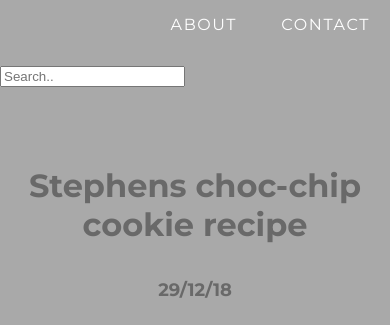
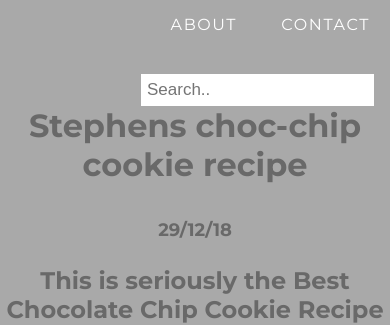
Before and after one commit to zachstep05/zachstep05.github.io, a PHP site: page / in a window 390 px wide. Shown: the part 50-375 px from the top of the page. Run offline with PHP 8.4, Linux system fonts and the light colour scheme.

Commit message:
Update styles.css

```diff
--- a/styles.css
+++ b/styles.css
@@ -129,3 +129,23 @@
 .post-container:nth-child(even) {
   background-color: #f2f2f2;
 }
+.topnav input[type=text] {
+  float: right;
+  padding: 6px;
+  border: none;
+  margin-top: 8px;
+  margin-right: 16px;
+  font-size: 17px;
+  @media screen and (max-width: 600px) {
+  .topnav a, .topnav input[type=text] {
+    float: none;
+    display: block;
+    text-align: left;
+    width: 100%;
+    margin: 0;
+    padding: 14px;
+  }
+  .topnav input[type=text] {
+    border: 1px solid #ccc;
+  }
+}
```
